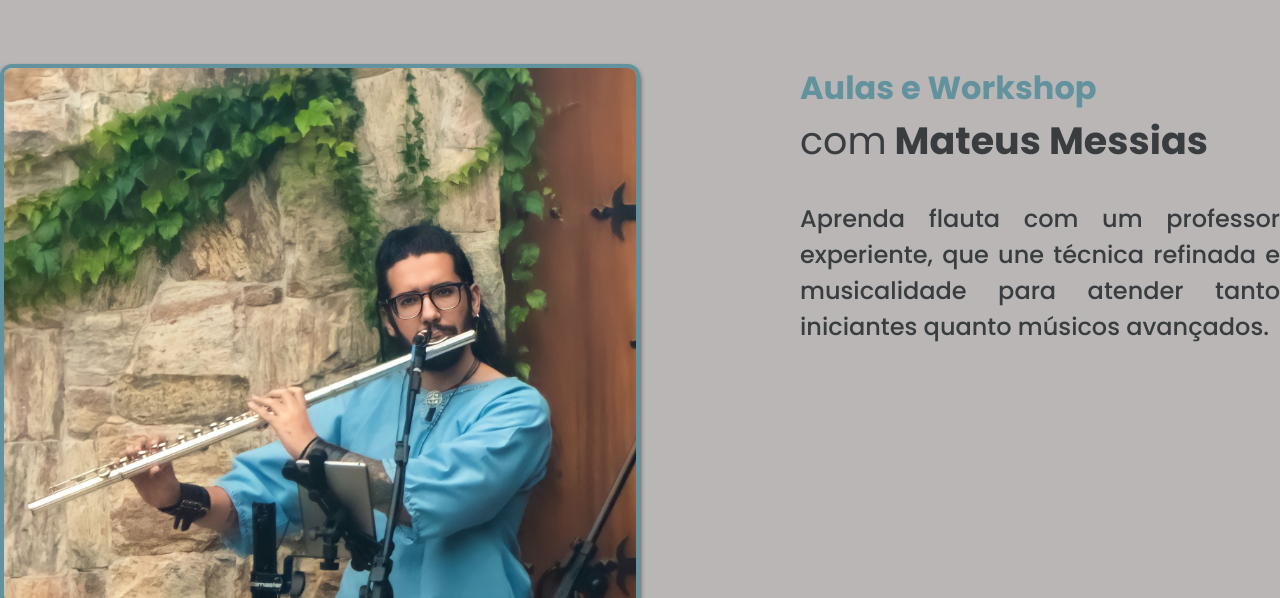
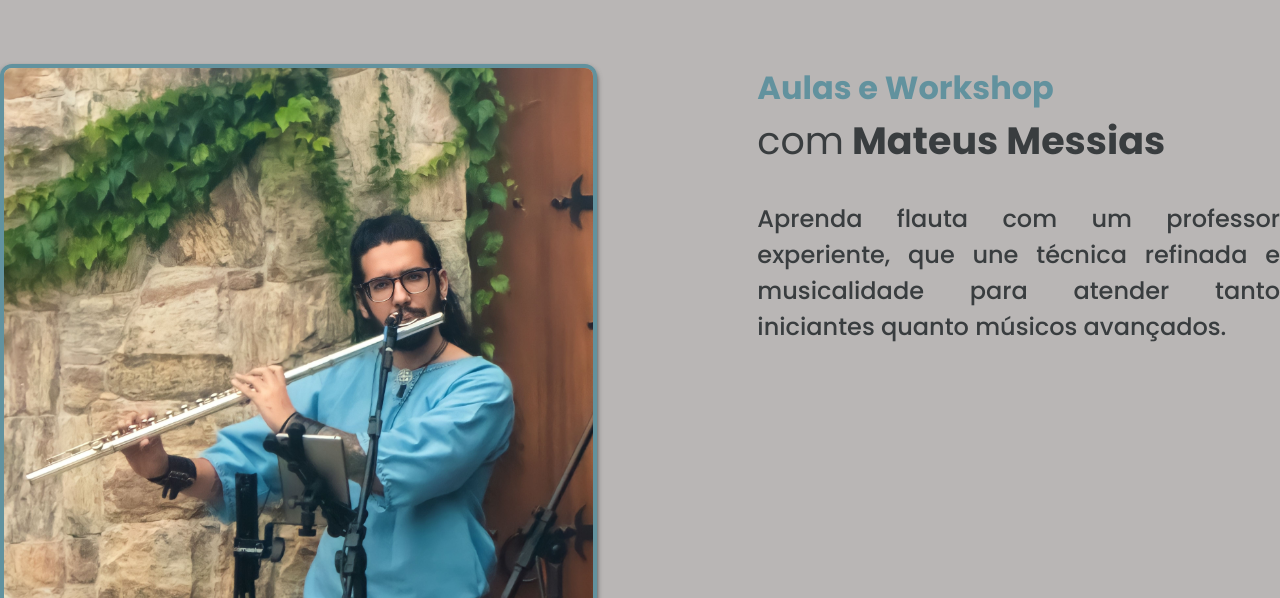
Before and after one commit to wurdigtato/messiasMob, a website: page src/index.html in a window 1280 px wide. Shown: the part 1423-2021 px from the top of the page. Drawn offline with Linux system fonts and the light colour scheme.

Commit message:
aulas update 2

```diff
--- a/src/index.html
+++ b/src/index.html
@@ -84,7 +84,7 @@
         </section>
         <section class="bg-cinza py-16 flex gap-[10rem] items-start justify-center">
             <div>
-                <img src="images/messias-aulas.jpg" alt="Mateus messias tocando flauta" class="max-w-[40rem] rounded-xl border-4 border-ciano shadow-preto shadow-md">
+                <img src="images/messias-aulas.jpg" alt="Mateus messias tocando flauta" class="w-[40rem] rounded-xl border-4 border-ciano shadow-preto shadow-md">
             </div>
 
             <div class="w-[35rem] flex flex-col gap-[2em]">
```
